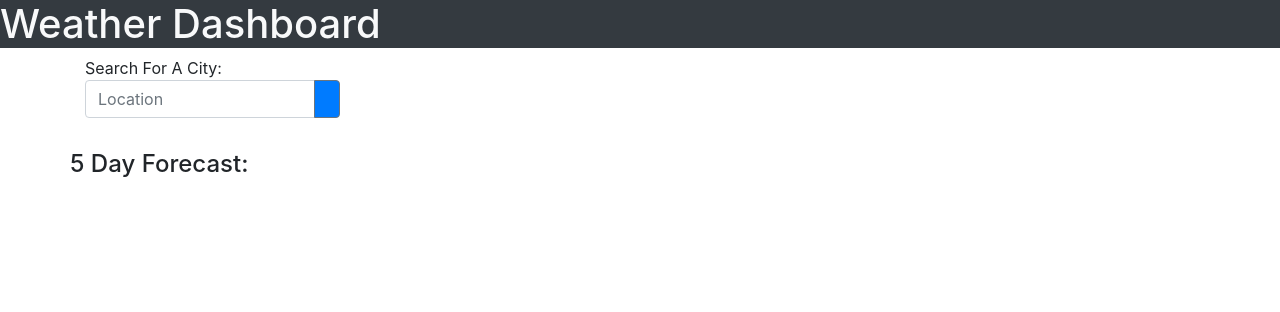
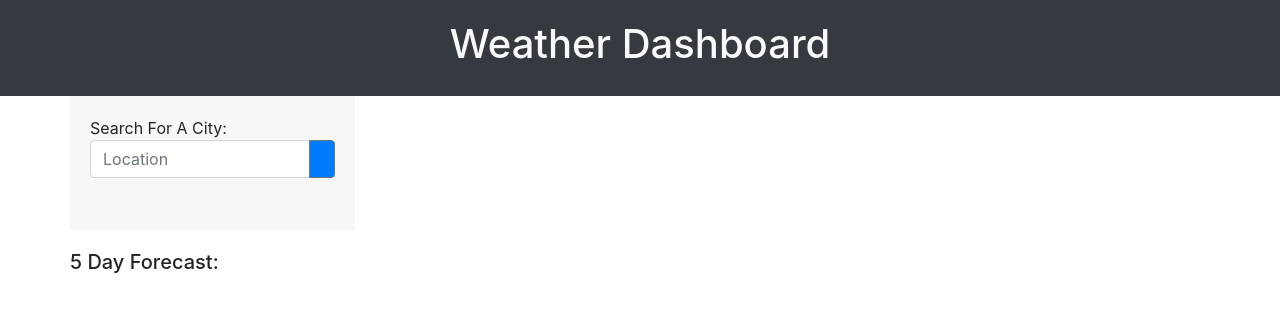
Before and after one commit to RandonRussell85/Weather_Dashboard, a plain HTML site: page index.html in a window 1280 px wide. Drawn offline with nearby package versions, Linux system fonts and the light colour scheme; a web font is replaced by a local one.

Commit message:
fixed more html

```diff
--- a/index.html
+++ b/index.html
@@ -6,7 +6,7 @@
     <title>Weather Dashboard</title>
     <link rel="stylesheet" href="https://cdn.jsdelivr.net/npm/bootstrap@4.5.3/dist/css/bootstrap.min.css" integrity="sha384-TX8t27EcRE3e/ihU7zmQxVncDAy5uIKz4rEkgIXeMed4M0jlfIDPvg6uqKI2xXr2" crossorigin="anonymous">
     <link rel="stylesheet" href="https://cdnjs.cloudflare.com/ajax/libs/open-iconic/1.1.1/font/css/open-iconic-bootstrap.min.css" />
-    <link rel="stylesheet" href="./assets/css/styles.css" />
+    <link rel="stylesheet" href="./assets/css/style.css" />
 </head>
 
 <body>
@@ -65,11 +65,12 @@
 
             <!--Forecast-->
             <div class="day-weather">
-                <h4>5 Day Forecast:</h4>
+                <h5>5 Day Forecast:</h5>
                 <div id="five-day-forecast" class="card-deck"></div>
             </div>
         </div>
      </div>
+   </div>
 
 
 
```
